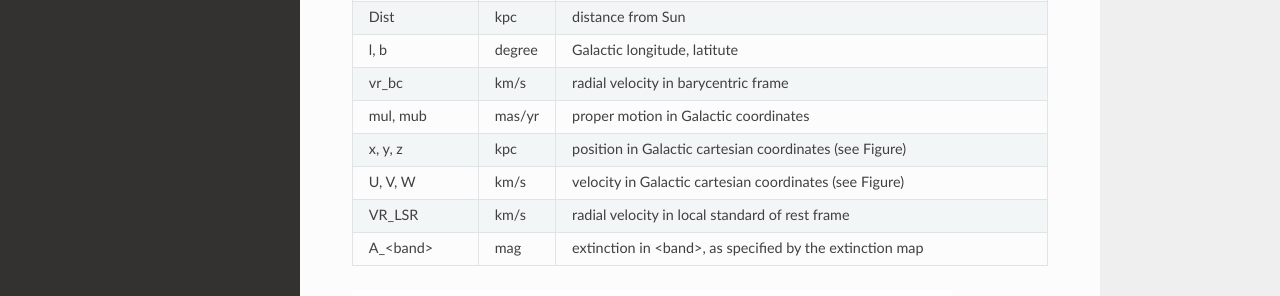
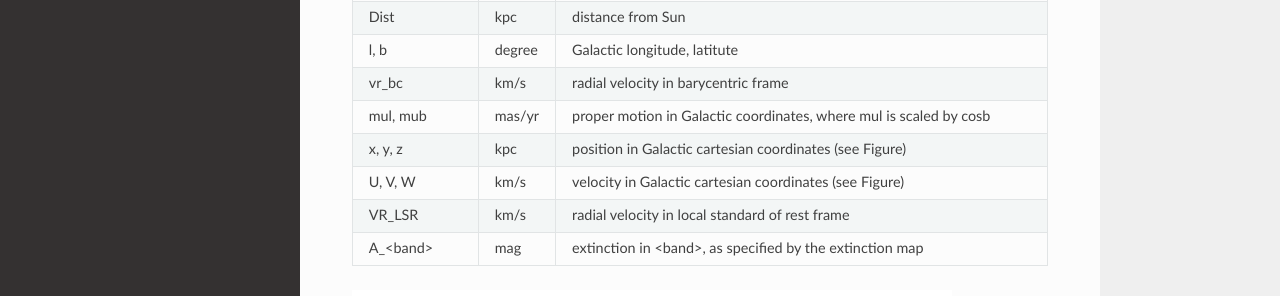
Before and after one commit to synthpop-galaxy/synthpop, a Sphinx documentation site: the page built from docs/source/output.rst, in a window 1280 px wide and 900 px high. Shown: the part 446-742 px from the top of the window. Built offline with Sphinx 7.4.7 and the Read the Docs theme 3.1.0, drawn with Linux system fonts in a browser that asks for light colours.

Commit message:
Update output.rst

```diff
--- a/docs/source/output.rst
+++ b/docs/source/output.rst
@@ -40,7 +40,7 @@ Default basic outputs
      - radial velocity in barycentric frame
    * - mul, mub
      - mas/yr
-     - proper motion in Galactic coordinates
+     - proper motion in Galactic coordinates, where mul is scaled by cosb
    * - x, y, z
      - kpc
      - position in Galactic cartesian coordinates (see Figure)
```
